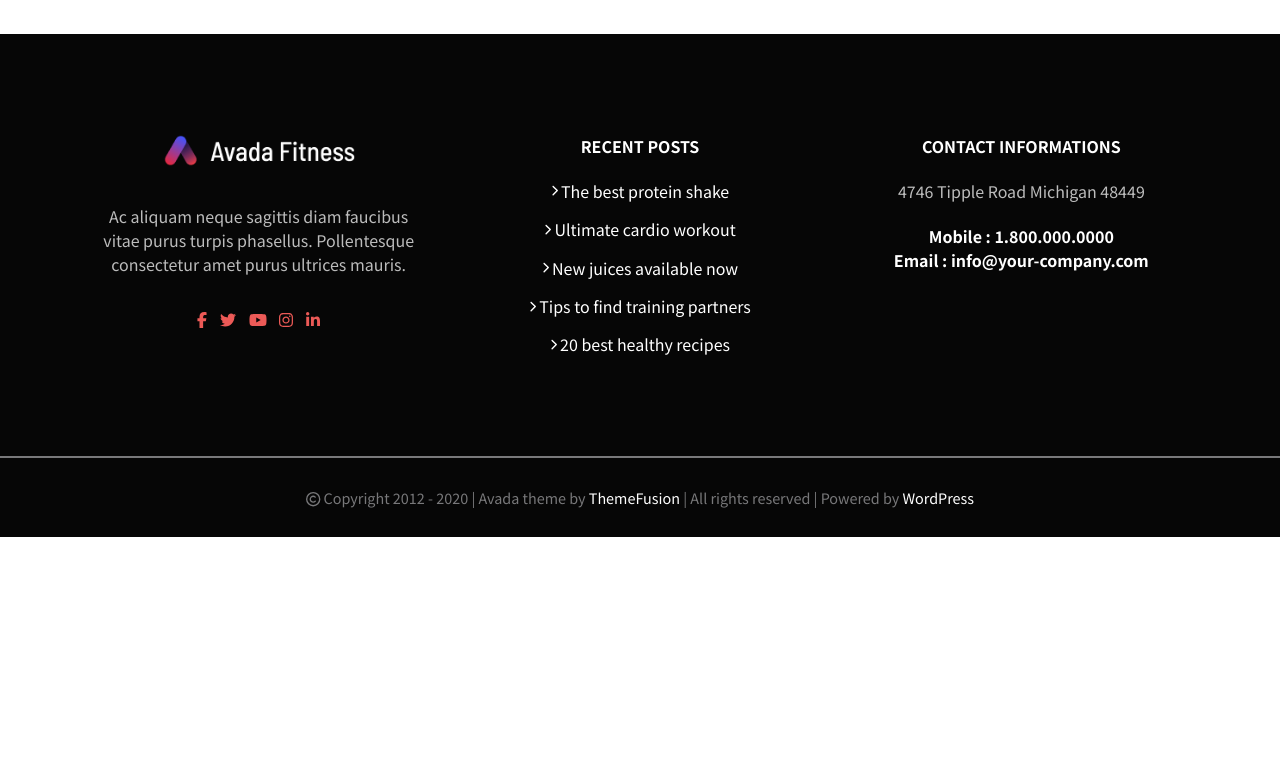
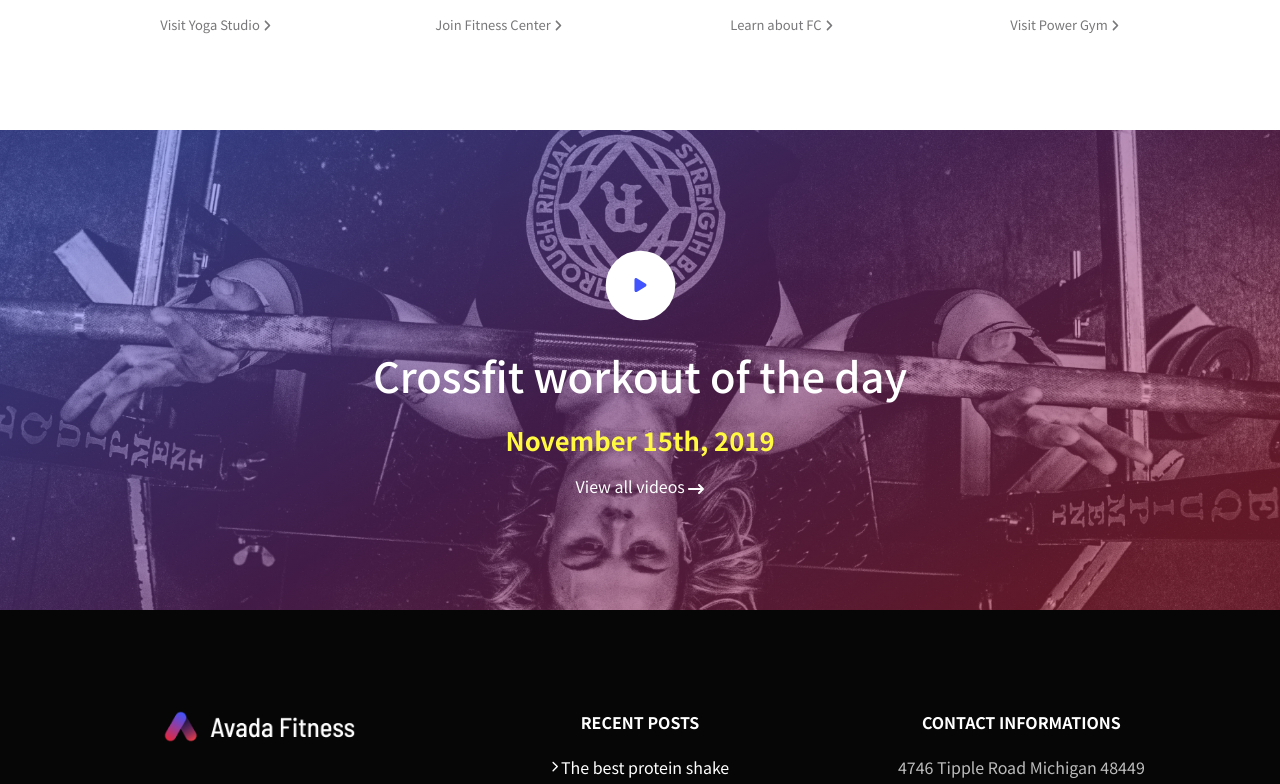
Before and after one commit to LeleGuidi/proj-html-vuejs, a Vue app: page / in a window 1280 px wide. Shown: the part 5128-5912 px from the top of the page. Before the commit the page ends 5665 px from the top, so only its background shows below. Built offline with nearby package versions, Linux system fonts and the light colour scheme.

Commit message:
Sezione 9 (training) completata

```diff
--- a/src/components/blocks/BaseMain.vue
+++ b/src/components/blocks/BaseMain.vue
@@ -8,10 +8,12 @@
     <SectionArticles/>
     <SectionSlogan/>
     <SectionSponsor/>
+    <SectionTraining/>
 </main>
 </template>
 
 <script>
+import SectionTraining from '../sections/SectionTraining.vue'
 import SectionArticles from '../sections/SectionArticles.vue'
 import SectionHero from '../sections/SectionHero.vue'
 import SectionMailing from '../sections/SectionMailing.vue'
@@ -23,6 +25,7 @@ import SectionVideo from '../sections/SectionVideo.vue'
 
 export default {
   components: {
+    SectionTraining,
     SectionHero,
     SectionServices,
     SectionVideo,
--- a/src/components/sections/SectionSponsor.vue
+++ b/src/components/sections/SectionSponsor.vue
@@ -50,7 +50,7 @@ export default {
 @import '../../assets/style/_mixins.scss';
 .sponsor {
     width: 100%;
-    padding: 3rem 0;
+    padding: 6rem 0;
 
     &_container {
         @include MainContainer;
--- /dev/null
+++ b/src/components/sections/SectionTraining.vue
@@ -0,0 +1,64 @@
+<template>
+    <section class="training">
+        <div class="training_container">
+            <div class="row">
+                <BasePlayButton class="play"/>
+                <h2>Crossfit workout of the day</h2>
+                <p>November 15th, 2019</p>
+                <a href="#/">View all videos <i class="arrow fa-solid fa-arrow-right-long"></i></a>
+            </div>
+        </div>
+    </section>
+</template>
+
+<script>
+import BasePlayButton from "../smallCommons/BasePlayButton.vue"
+
+export default {
+  components: { BasePlayButton }
+
+}
+</script>
+
+<style lang="scss" scoped>
+@import '../../assets/style/_mixins.scss';
+.training {
+    width: 100%;
+    padding: 7rem 0;
+    background: linear-gradient(150deg, rgba(65,84,254,0.4) 10%, rgba(107,12,122,0.4) 50%, rgba(188,4,40,0.4) 90%), url('../../assets/img/banner14-2x.jpg');
+    background-position: center;
+    background-size: cover;
+
+    &_container {
+        @include SmallContainer;
+
+        .row {
+            @include FlexColumnBetween;
+            gap: 1rem;
+        }
+
+        .play{
+            transform: scale(0.8);
+        }
+
+        h2 {
+            color: var(--white);
+            font-size: 2.6rem;
+            font-weight: 500;
+        }
+        p {
+            color: var(--yellow);
+            font-size: 1.6rem;
+            font-weight: bold;
+        }
+        a {
+            color: var(--white);
+            text-decoration: none;
+
+            .arrow {
+                vertical-align: middle;
+            }
+        }
+    }
+}
+</style>
```
Also changed, not shown: src/assets/img/banner14-2x.jpg (added).
